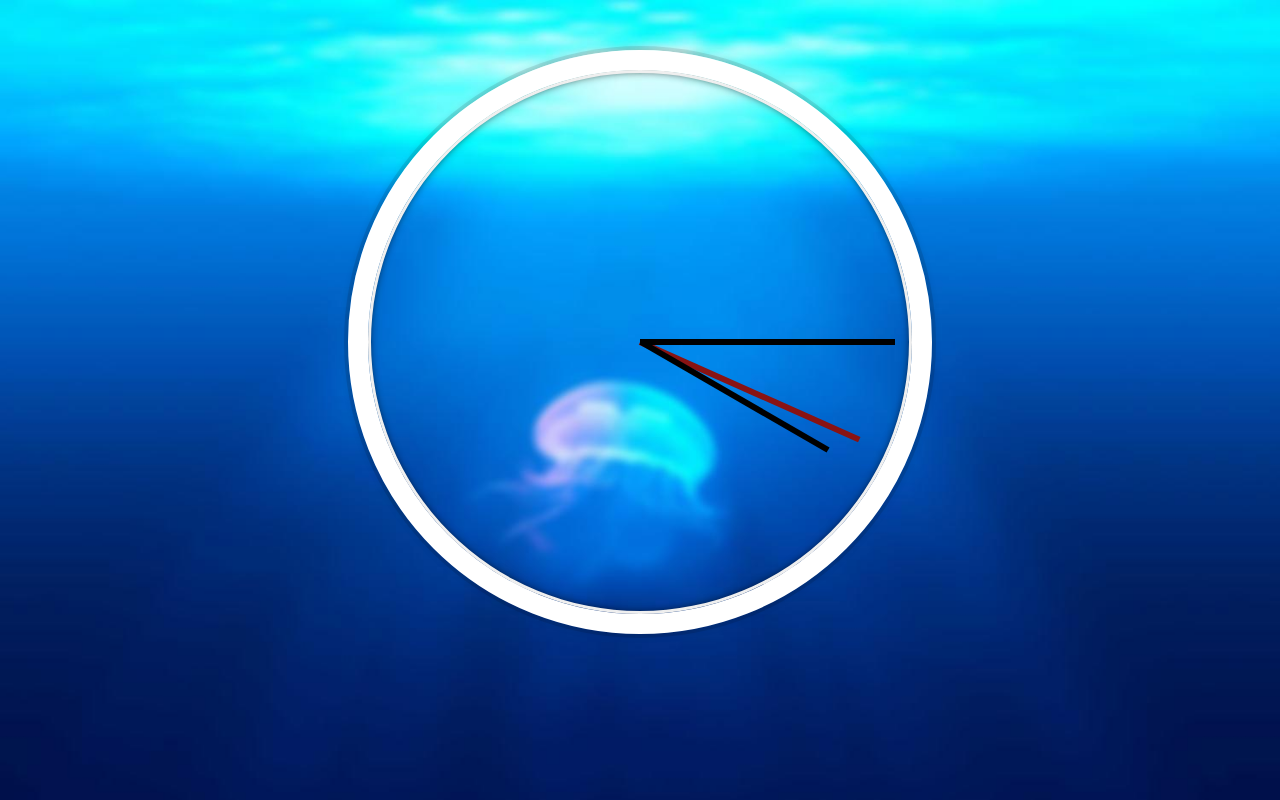
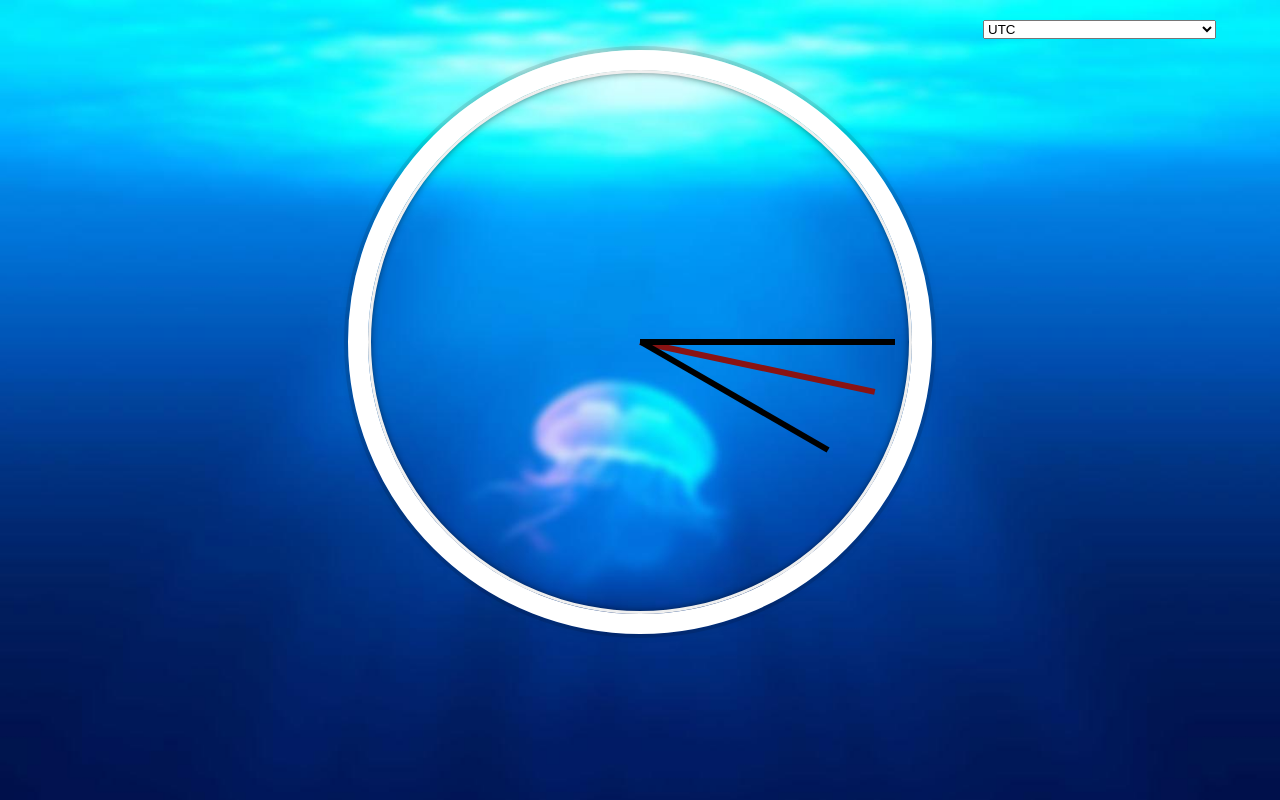
Before and after one commit to fargelus/30-days-of-vue, a Vue app in the folder clock/: page / in a window 1280 px wide. Built offline with nearby package versions, Linux system fonts and the light colour scheme.

Commit message:
TimezonePicker component 🌍

```diff
--- a/clock/public/index.html
+++ b/clock/public/index.html
@@ -4,7 +4,7 @@
     <meta charset="utf-8" />
     <meta http-equiv="X-UA-Compatible" content="IE=edge" />
     <meta name="viewport" content="width=device-width,initial-scale=1.0" />
-    <link rel="icon" href="https://fav.farm/🔥" />
+    <link rel="icon" href="https://fav.farm/✅" />
     <link rel="stylesheet" href="app.css" />
     <title>JS + CSS Clock</title>
   </head>
--- a/clock/src/App.vue
+++ b/clock/src/App.vue
@@ -1,14 +1,17 @@
 <template>
+  <timezone-picker></timezone-picker>
   <analog-clock></analog-clock>
 </template>
 
 <script>
 import AnalogClock from "./components/AnalogClock.vue";
+import TimezonePicker from "./components/TimezonePicker.vue";
 
 export default {
   name: "App",
   components: {
     AnalogClock,
+    TimezonePicker,
   },
 };
 </script>
--- /dev/null
+++ b/clock/src/components/TimezonePicker.vue
@@ -0,0 +1,58 @@
+<template>
+  <select @change="setTimeWithinZone" class="timezone-picker">
+    <option :key="index" v-for="(tmz, index) in timezones" :value="tmz">
+      {{ tmz }}
+    </option>
+  </select>
+</template>
+
+<script>
+export default {
+  name: "TimezonePicker",
+  data() {
+    return {
+      timezones: [],
+      timeInZone: null,
+      formatOptions: {
+        hour: "numeric",
+        minute: "numeric",
+      },
+      formatLocale: "en-GB",
+      localDate: new Date(),
+    };
+  },
+
+  created() {
+    const currentZone = Intl.DateTimeFormat().resolvedOptions().timeZone;
+    this.timezones.push(currentZone);
+
+    const allZones = Intl.supportedValuesOf("timeZone");
+    for (let tz of allZones) {
+      if (tz === currentZone) {
+        continue;
+      }
+
+      this.timezones.push(tz);
+    }
+  },
+
+  methods: {
+    setTimeWithinZone(ev) {
+      const pickedZone = ev.target.value;
+      this.formatOptions["timeZone"] = pickedZone;
+      this.timeInZone = new Intl.DateTimeFormat(
+        this.formatLocale,
+        this.formatOptions
+      ).format(this.localDate);
+    },
+  },
+};
+</script>
+
+<style>
+.timezone-picker {
+  position: absolute;
+  right: 5%;
+  top: 20px;
+}
+</style>
```
